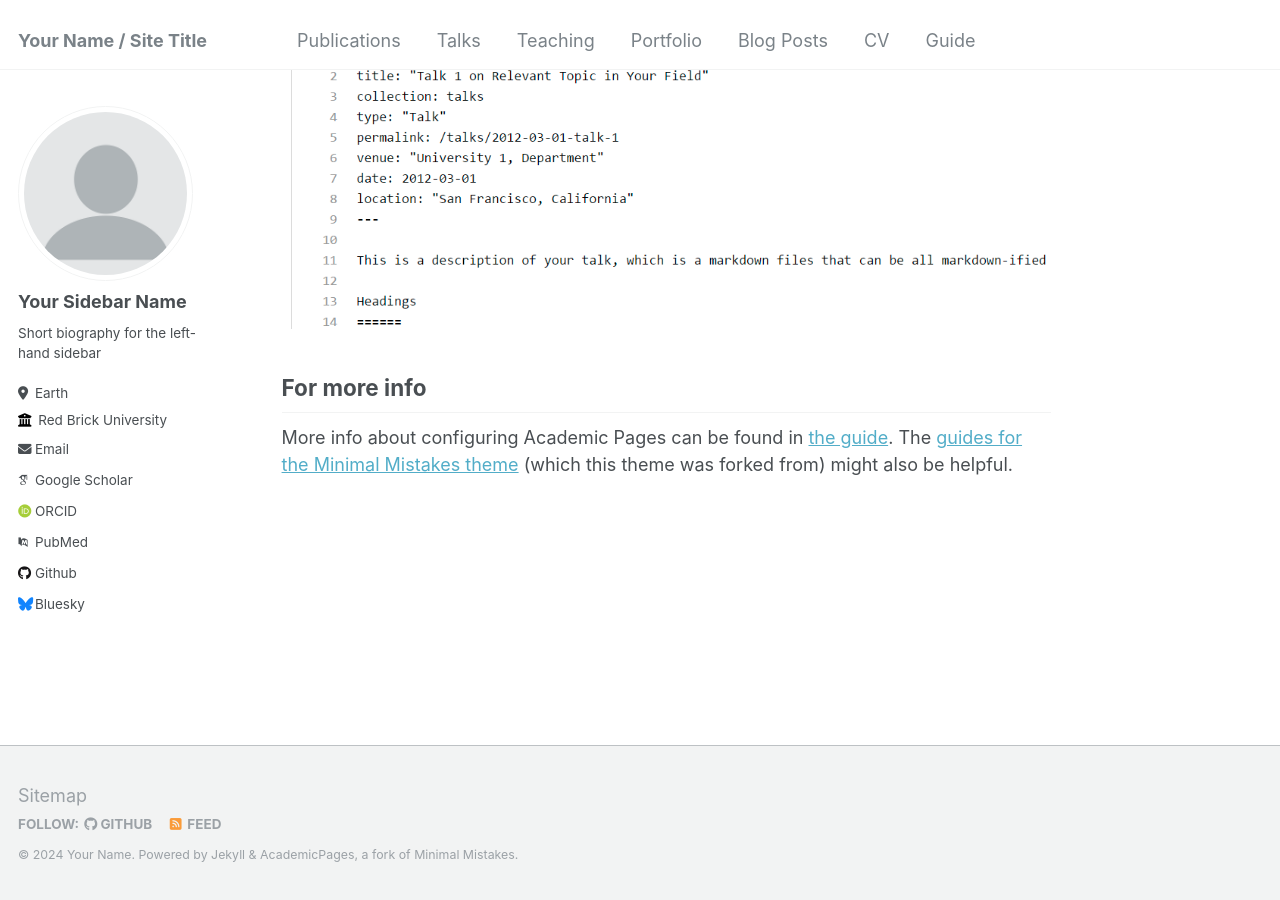
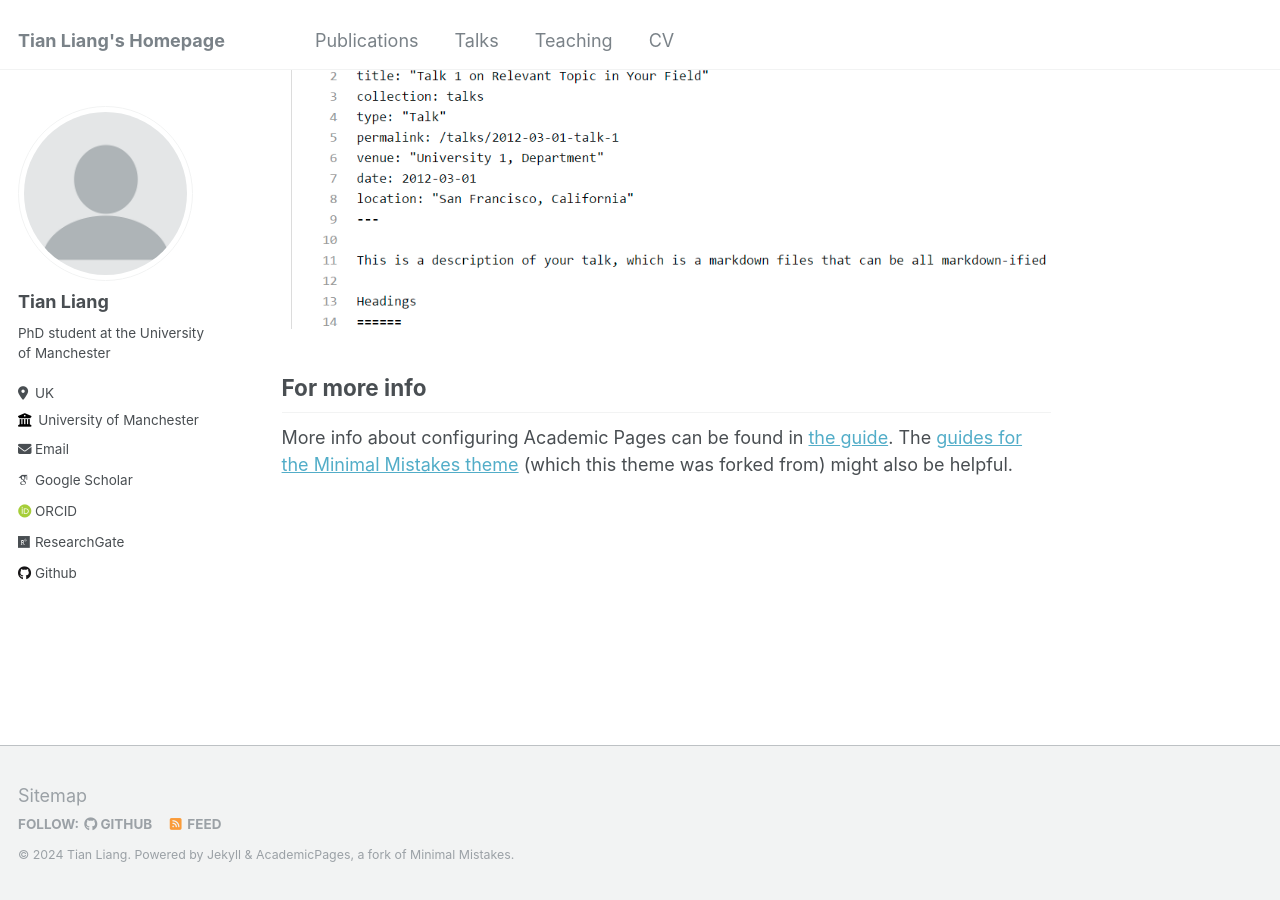
Before and after one commit to LeanneTN/academicpage, a Jekyll site: the page built from _pages/about.md, in a window 1280 px wide and 900 px high, scrolled down 2660 px. Built offline with Jekyll 4.4.1, drawn with Linux system fonts in a browser that asks for light colours; some web fonts are replaced.

Commit message:
changes on basic information

```diff
--- a/_config.yml
+++ b/_config.yml
@@ -8,13 +8,13 @@
 
 # Basic Site Settings
 locale                   : "en-US"
-title                    : "Your Name / Site Title"
+title                    : "Tian Liang's Homepage"
 title_separator          : "-"
-name                     : &name "Your Name"
-description              : &description "personal description"
-url                      : https://academicpages.github.io # the base hostname & protocol for your site e.g. "https://mmistakes.github.io"
+name                     : &name "Tian Liang"
+description              : &description "PhD student at The University of Manchester"
+url                      : https://leannetn.github.io/academicpage/ # the base hostname & protocol for your site e.g. "https://mmistakes.github.io"
 baseurl                  : "" # the subpath of your site, e.g. "/blog"
-repository               : "academicpages/academicpages.github.io"
+repository               : "leannetn/academicpages.github.io"
 
 # Site Author - The following control what appear as part of the author content on the side bar.
 #               If a field is blank the icon and link will not appear, otherwise it will be shown.
@@ -22,33 +22,33 @@ repository               : "academicpages/academicpages.github.io"
 author:
   # Biographic information
   avatar           : "profile.png"
-  name             : "Your Sidebar Name"
+  name             : "Tian Liang"
   pronouns         : # example: "she/her"
-  bio              : "Short biography for the left-hand sidebar"
-  location         : "Earth"
-  employer         : "Red Brick University"
+  bio              : "PhD student at the University of Manchester"
+  location         : "UK"
+  employer         : "University of Manchester"
   uri              : # URL
-  email            : "none@example.org"
+  email            : "tianliang_@outlook.com"
 
   # Academic websites
   arxiv            : # URL - Update with the correct link to your profile
-  googlescholar    : "https://scholar.google.com/citations?user=PS_CX0AAAAAJ"
+  googlescholar    : "https://scholar.google.com/citations?user=yxk2X00AAAAJ"
   impactstory      : # URL
-  orcid            : "http://orcid.org/yourorcidurl"
+  orcid            : "https://orcid.org/0009-0002-6548-3392"
   semantic         : # URL
-  pubmed           : "https://www.ncbi.nlm.nih.gov/pubmed/?term=john+snow"
-  researchgate     : # URL
+  pubmed           : #
+  researchgate     : https://www.researchgate.net/profile/Tian-Liang-30
 
   # Repositories and software development
   bitbucket        : # Username - Update with your username on the site
   codepen          : # Username
   dribbble         : # Username
-  github           : "academicpages"
+  github           : "leannetn"
   kaggle           : # Username
   stackoverflow    : # User number or user number and name (i.e., use "1" or "1/jeff-atwood")
 
   # Social media
-  bluesky          : "bsky.app" # Replace this with you Bluesky username
+  bluesky          : # Replace this with you Bluesky username
   facebook         : # Username
   flickr           : # Username
   foursquare       : # Username
--- a/_data/navigation.yml
+++ b/_data/navigation.yml
@@ -9,14 +9,5 @@ main:
   - title: "Teaching"
     url: /teaching/
 
-  - title: "Portfolio"
-    url: /portfolio/
-
-  - title: "Blog Posts"
-    url: /year-archive/
-
   - title: "CV"
     url: /cv/
-
-  - title: "Guide"
-    url: /markdown/
```
